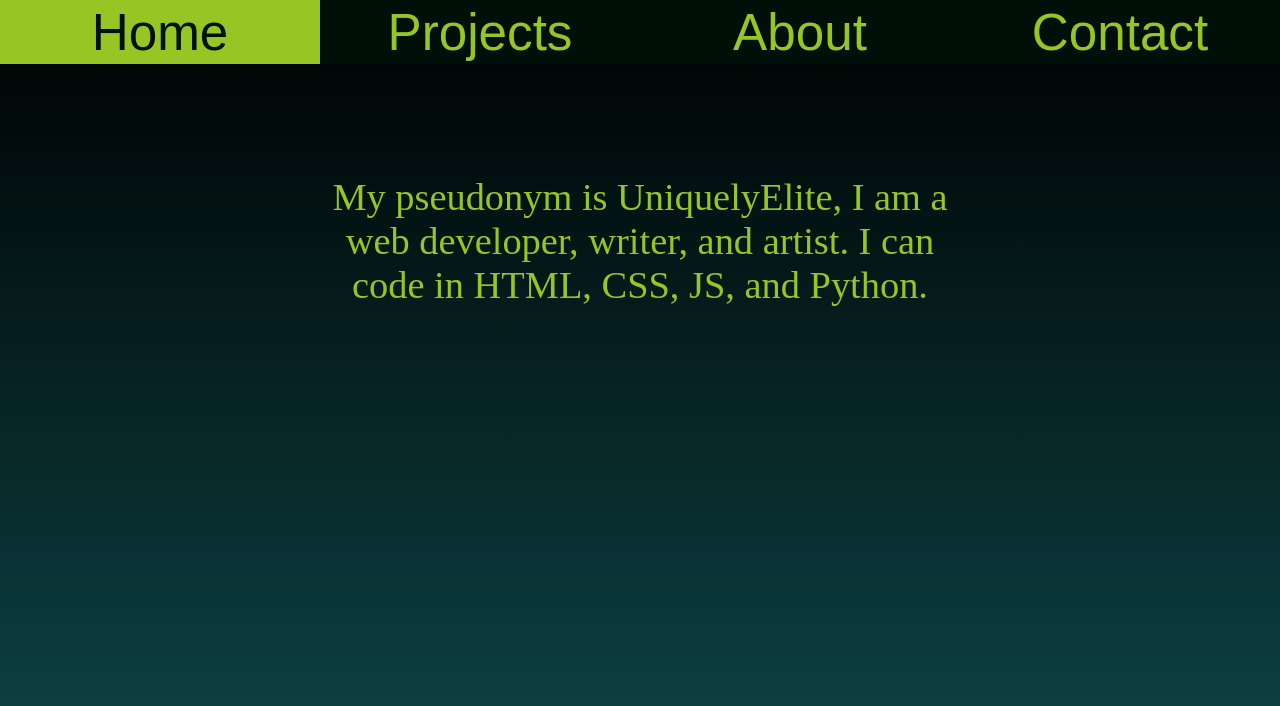
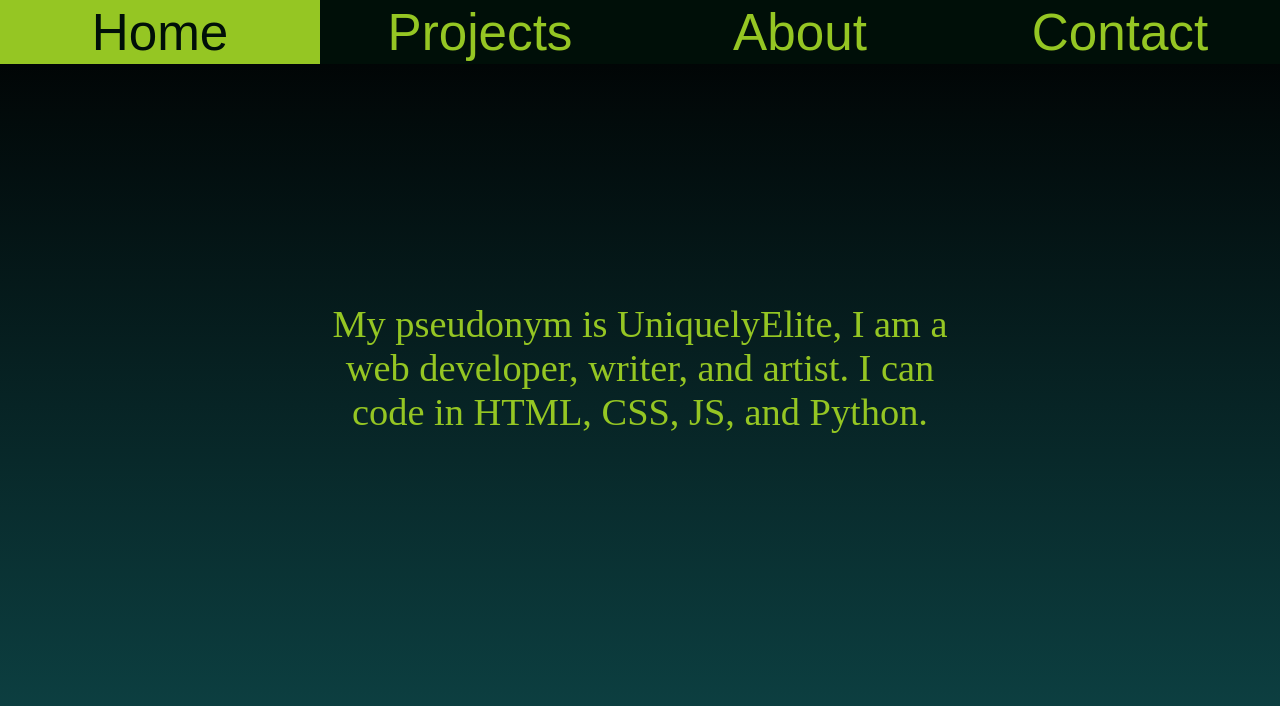
Before and after one commit to UniquelyElite/UniquelyElite.github.io, a plain HTML site: page data/aboutMe.html in a window 1280 px wide. Drawn offline with Linux system fonts and the light colour scheme.

```diff
--- a/data/aboutMe.css
+++ b/data/aboutMe.css
@@ -1,5 +1,5 @@
 .wrapper {
-    height: calc(100vh - 100px);
+    height: calc(100vh - 5vw);
     width: 100%;
     display: flex;
     justify-content: center;
@@ -9,7 +9,6 @@
 .mainDesc {
     color: #95C623;
     text-align: center;
-    height: 50%;
     font-size: 3vw;
-    width: 50%;
+    width: 50vw;
 }
--- a/data/projects.css
+++ b/data/projects.css
@@ -6,11 +6,11 @@
 }
 
 .wrapper {
+    margin-top: 5vw;
     height: 100%;
     width: 100vw;
     display: flex;
     flex-direction: column;
-    margin: 0;
 }
 
 .project {
@@ -35,6 +35,6 @@
     align-items: center;
     height: 50%;
     width: 100%;
-    font-size: 6vw;
+    font-size: 5vw;
     margin: 0;
 }
```
Also changed, not shown: data/projects.html (+4 -0 lines), images/banner.png (added).
